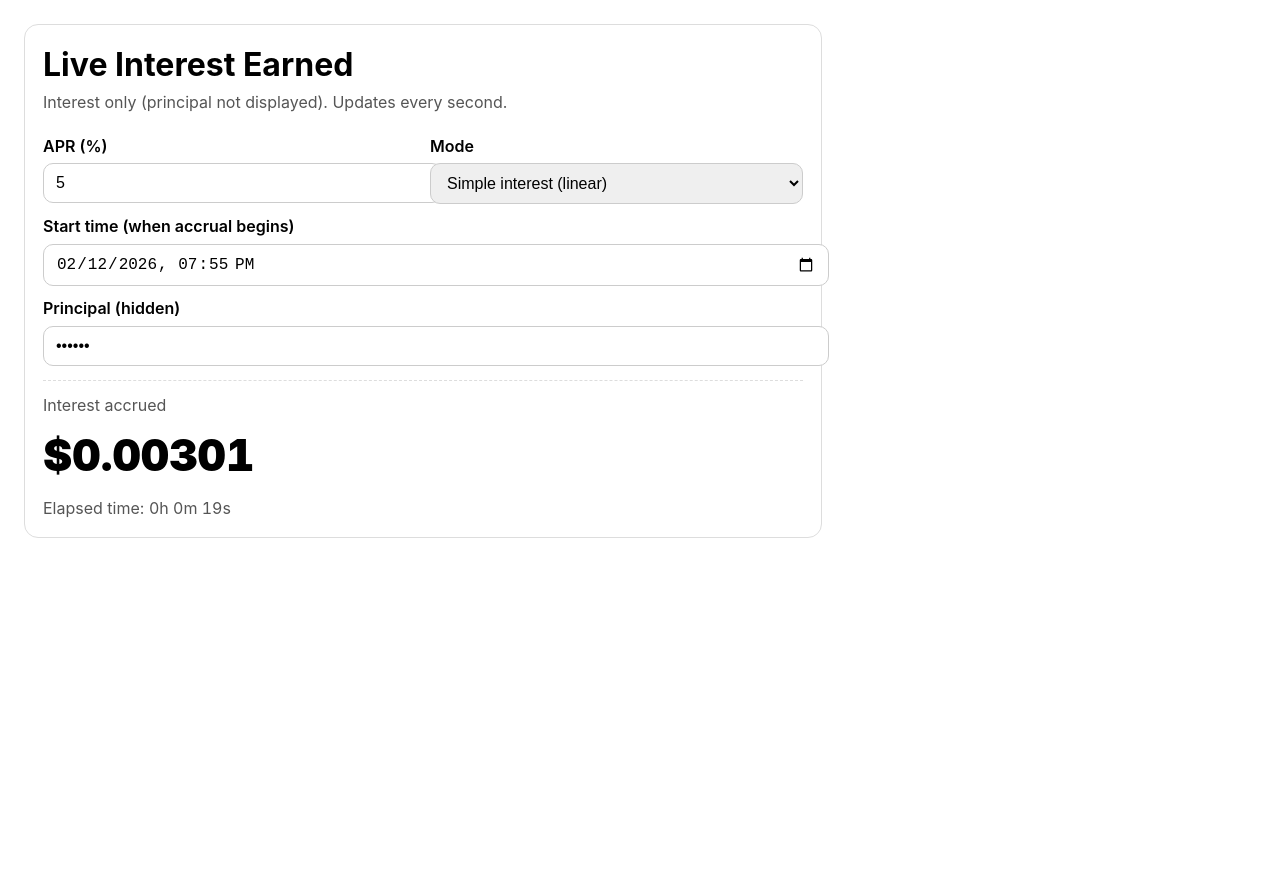
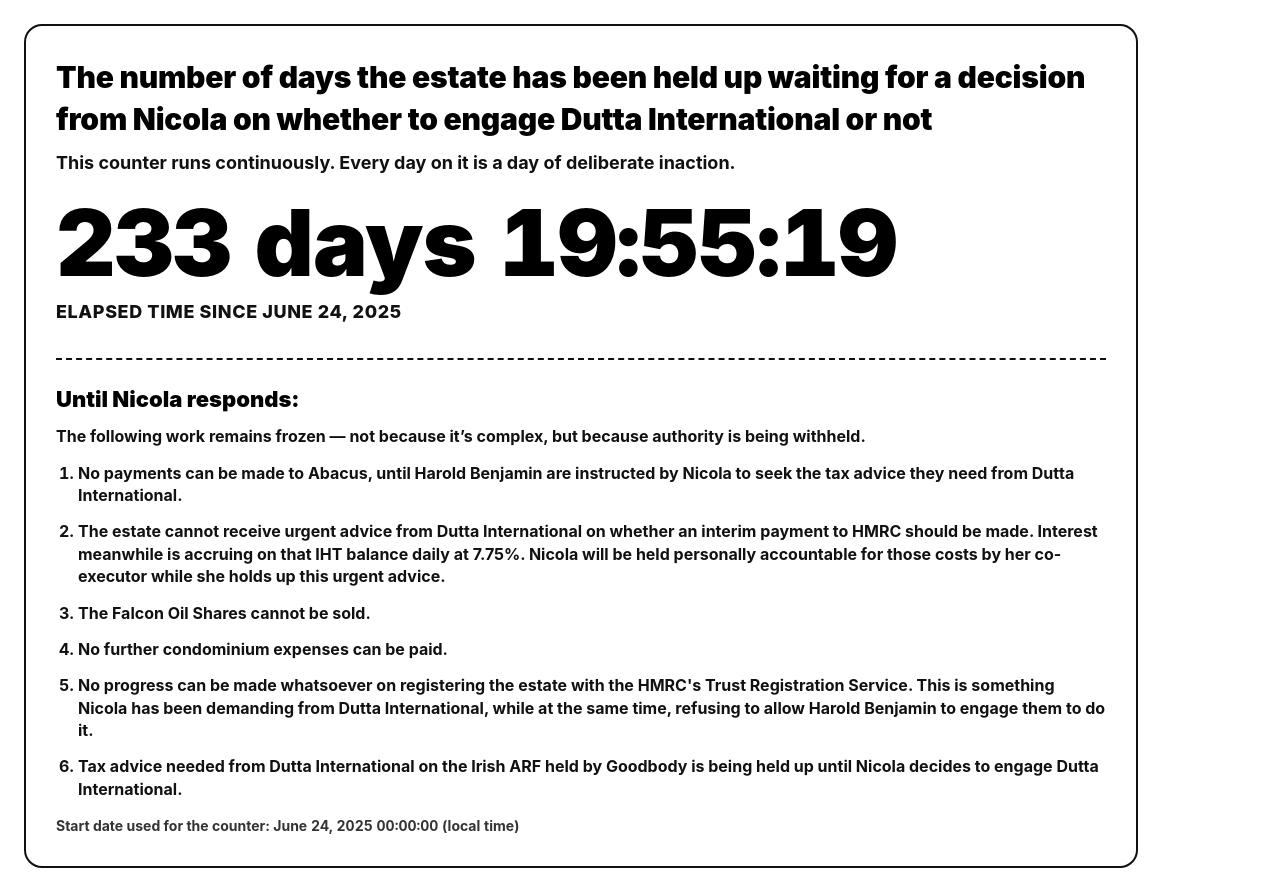
Before and after one commit to JustinKelly01/interest-ticker, a plain HTML site: page index.html in a window 1280 px wide. Before the commit the page ends 800 px from the top, so only its background shows below. Drawn offline with Linux system fonts and the light colour scheme.

Commit message:
index.html

```diff
--- a/index.html
+++ b/index.html
@@ -1,103 +1,184 @@
 <!doctype html>
 <html lang="en">
 <head>
-  <meta charset="utf-8">
-  <meta name="viewport" content="width=device-width, initial-scale=1">
-  <title>Live Interest Earned</title>
+  <meta charset="utf-8" />
+  <meta name="viewport" content="width=device-width, initial-scale=1" />
+  <title>Estate Delay Counter</title>
   <style>
-    body { font-family: -apple-system, system-ui, Segoe UI, Roboto, Arial; margin: 24px; line-height: 1.35; }
-    .card { max-width: 760px; padding: 18px; border: 1px solid #ddd; border-radius: 14px; }
-    label { display:block; margin: 10px 0 6px; font-weight: 600; }
-    input, select { width: 100%; padding: 10px 12px; border: 1px solid #ccc; border-radius: 10px; font-size: 16px; }
-    .grid { display:grid; grid-template-columns: 1fr 1fr; gap: 14px; margin-top: 12px; }
-    .big { font-size: 44px; font-weight: 900; margin: 10px 0 0; }
-    .muted { color:#555; }
-    .mono { font-variant-numeric: tabular-nums; }
-    .row { margin-top: 14px; padding-top: 14px; border-top: 1px dashed #ddd; }
+    body {
+      font-family: -apple-system, system-ui, Segoe UI, Roboto, Arial;
+      margin: 24px;
+      line-height: 1.4;
+      background: #fff;
+    }
+
+    .card {
+      max-width: 1050px;
+      padding: 30px;
+      border: 2px solid #111;
+      border-radius: 18px;
+    }
+
+    h1 {
+      margin: 0;
+      font-size: 30px;
+      font-weight: 950;
+      letter-spacing: -0.2px;
+    }
+
+    .subhead {
+      margin-top: 10px;
+      font-size: 18px;
+      font-weight: 750;
+      color: #111;
+    }
+
+    .big {
+      margin-top: 22px;
+      font-size: 92px;
+      font-weight: 1000;
+      letter-spacing: -1px;
+      line-height: 1;
+    }
+
+    .label {
+      margin-top: 10px;
+      font-size: 18px;
+      font-weight: 850;
+      color: #111;
+      text-transform: uppercase;
+      letter-spacing: 0.6px;
+    }
+
+    .mono {
+      font-variant-numeric: tabular-nums;
+    }
+
+    .details {
+      margin-top: 34px;
+      padding-top: 24px;
+      border-top: 2px dashed #111;
+    }
+
+    .details h2 {
+      margin: 0;
+      font-size: 22px;
+      font-weight: 950;
+    }
+
+    .details .lead {
+      margin-top: 10px;
+      font-size: 16px;
+      font-weight: 750;
+      color: #111;
+    }
+
+    ol {
+      margin-top: 14px;
+      padding-left: 22px;
+    }
+
+    li {
+      margin-bottom: 14px;
+      font-size: 16px;
+      font-weight: 650;
+      color: #111;
+    }
+
+    .stamp {
+      margin-top: 16px;
+      font-size: 14px;
+      font-weight: 700;
+      color: #333;
+    }
   </style>
 </head>
 <body>
   <div class="card">
-    <h1 style="margin:0 0 6px;">Live Interest Earned</h1>
-    <div class="muted">Interest only (principal not displayed). Updates every second.</div>
 
-    <div class="grid">
-      <div>
-        <label>APR (%)</label>
-        <input id="apr" type="number" step="0.0001" value="5">
+    <h1>
+      The number of days the estate has been held up waiting for a decision from Nicola on whether to engage Dutta International or not
+    </h1>
+
+    <div class="subhead">
+      This counter runs continuously. Every day on it is a day of deliberate inaction.
+    </div>
+
+    <div class="big mono" id="counter">0 days 00:00:00</div>
+    <div class="label">Elapsed time since June 24, 2025</div>
+
+    <div class="details">
+      <h2>Until Nicola responds:</h2>
+      <div class="lead">
+        The following work remains frozen — not because it’s complex, but because authority is being withheld.
       </div>
-      <div>
-        <label>Mode</label>
-        <select id="mode">
-          <option value="simple">Simple interest (linear)</option>
-          <option value="continuous">Continuous compounding (smooth)</option>
-        </select>
+
+      <ol>
+        <li>
+          No payments can be made to Abacus, until Harold Benjamin are instructed by Nicola to seek the tax advice they need from Dutta International.
+        </li>
+
+        <li>
+          The estate cannot receive urgent advice from Dutta International on whether an interim payment to HMRC should be made. Interest meanwhile is accruing on that IHT balance daily at 7.75%. Nicola will be held personally accountable for those costs by her co-executor while she holds up this urgent advice.
+        </li>
+
+        <li>
+          The Falcon Oil Shares cannot be sold.
+        </li>
+
+        <li>
+          No further condominium expenses can be paid.
+        </li>
+
+        <li>
+          No progress can be made whatsoever on registering the estate with the HMRC's Trust Registration Service. This is something Nicola has been demanding from Dutta International, while at the same time, refusing to allow Harold Benjamin to engage them to do it.
+        </li>
+
+        <li>
+          Tax advice needed from Dutta International on the Irish ARF held by Goodbody is being held up until Nicola decides to engage Dutta International.
+        </li>
+      </ol>
+
+      <div class="stamp">
+        Start date used for the counter: <span class="mono">June 24, 2025 00:00:00 (local time)</span>
       </div>
     </div>
 
-    <label style="margin-top:12px;">Start time (when accrual begins)</label>
-    <input id="start" type="datetime-local">
-
-    <label style="margin-top:12px;">Principal (hidden)</label>
-    <input id="principal" type="password" inputmode="decimal" value="100000">
-
-    <div class="row">
-      <div class="muted">Interest accrued</div>
-      <div id="interest" class="big mono">$0.0000</div>
-      <div class="muted" style="margin-top:12px;">Elapsed time: <span id="elapsed" class="mono"></span></div>
-    </div>
   </div>
 
 <script>
 (function () {
-  var principalEl = document.getElementById('principal');
-  var aprEl = document.getElementById('apr');
-  var startEl = document.getElementById('start');
-  var interestEl = document.getElementById('interest');
-  var elapsedEl = document.getElementById('elapsed');
-  var modeEl = document.getElementById('mode');
+  // Start date: June 24, 2025 at 00:00:00 LOCAL time
+  // (month is 0-based: 5 = June)
+  var start = new Date(2025, 5, 24, 0, 0, 0);
 
-  function pad(n){ return String(n).padStart(2,'0'); }
+  var counterEl = document.getElementById('counter');
 
-  // Set default start = now (local)
-  var now = new Date();
-  var local = new Date(now.getTime() - now.getTimezoneOffset()*60000);
-  startEl.value = local.getFullYear() + '-' + pad(local.getMonth()+1) + '-' + pad(local.getDate()) +
-                  'T' + pad(local.getHours()) + ':' + pad(local.getMinutes());
+  function pad2(n) { return String(n).padStart(2, '0'); }
 
-  var fmt = new Intl.NumberFormat(undefined, {
-    style: 'currency',
-    currency: 'USD',
-    minimumFractionDigits: 4,
-    maximumFractionDigits: 6
-  });
+  function tick() {
+    var now = new Date();
+    var diffMs = now.getTime() - start.getTime();
+    if (diffMs < 0) diffMs = 0;
 
-  var SECONDS_PER_YEAR = 365.2425 * 24 * 60 * 60;
+    var totalSeconds = Math.floor(diffMs / 1000);
 
-  function calc(){
-    var P = Math.max(0, Number(principalEl.value || 0));
-    var r = Math.max(0, Number(aprEl.value || 0)) / 100;
+    var days = Math.floor(totalSeconds / 86400);
+    var remainder = totalSeconds % 86400;
 
-    var start = new Date(startEl.value);
-    var tSeconds = Math.max(0, (Date.now() - start.getTime()) / 1000);
-    var tYears = tSeconds / SECONDS_PER_YEAR;
+    var hours = Math.floor(remainder / 3600);
+    remainder = remainder % 3600;
 
-    var total;
-    if (modeEl.value === 'continuous') total = P * Math.exp(r * tYears);
-    else total = P * (1 + r * tYears);
+    var minutes = Math.floor(remainder / 60);
+    var seconds = remainder % 60;
 
-    var interest = total - P;
-    interestEl.textContent = fmt.format(interest);
-
-    var hrs = Math.floor(tSeconds / 3600);
-    var mins = Math.floor((tSeconds % 3600) / 60);
-    var secs = Math.floor(tSeconds % 60);
-    elapsedEl.textContent = hrs + 'h ' + mins + 'm ' + secs + 's';
+    counterEl.textContent = days + " days " + pad2(hours) + ":" + pad2(minutes) + ":" + pad2(seconds);
   }
 
-  setInterval(calc, 1000);
-  calc();
+  tick();
+  setInterval(tick, 1000);
 })();
 </script>
+
 </body>
 </html>
```
